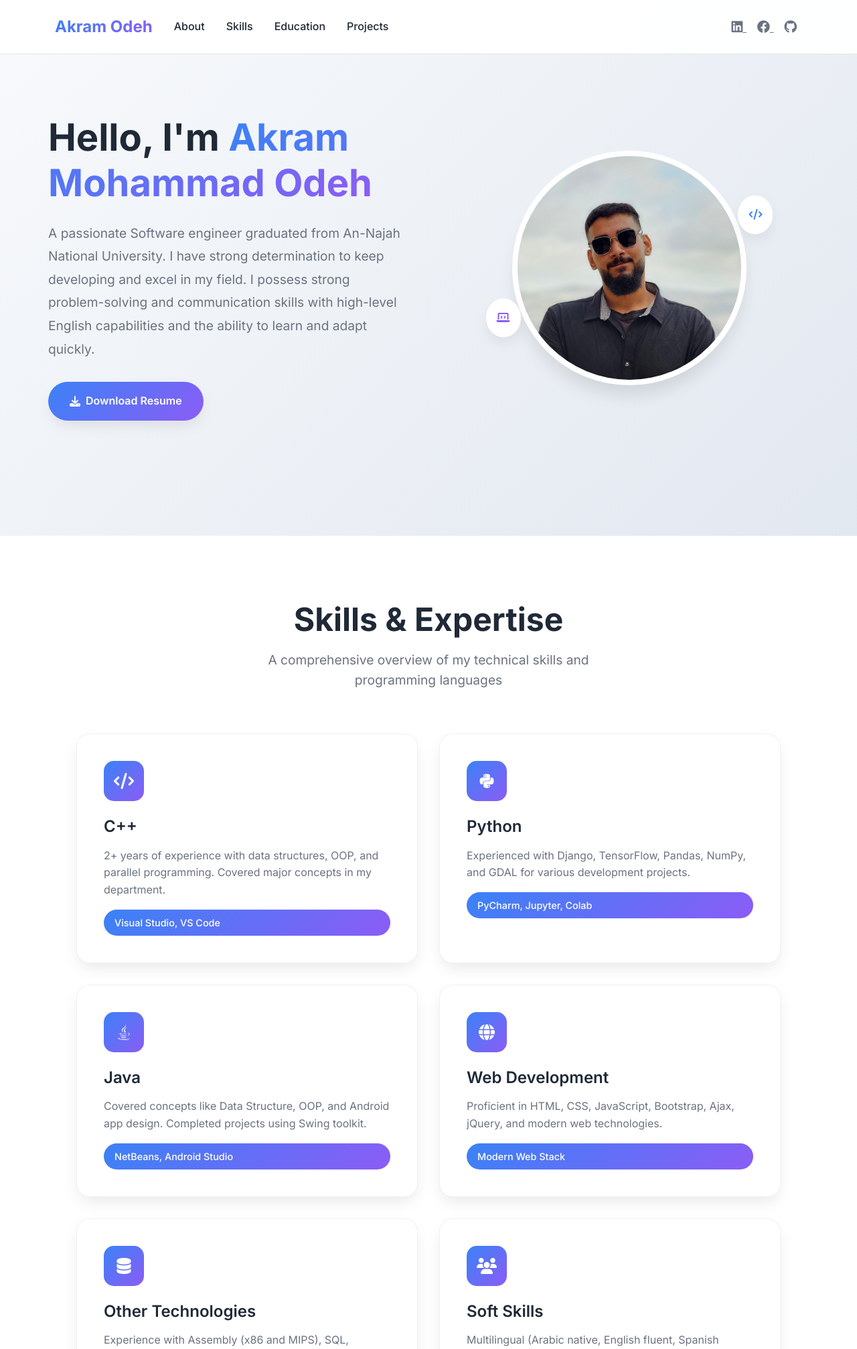
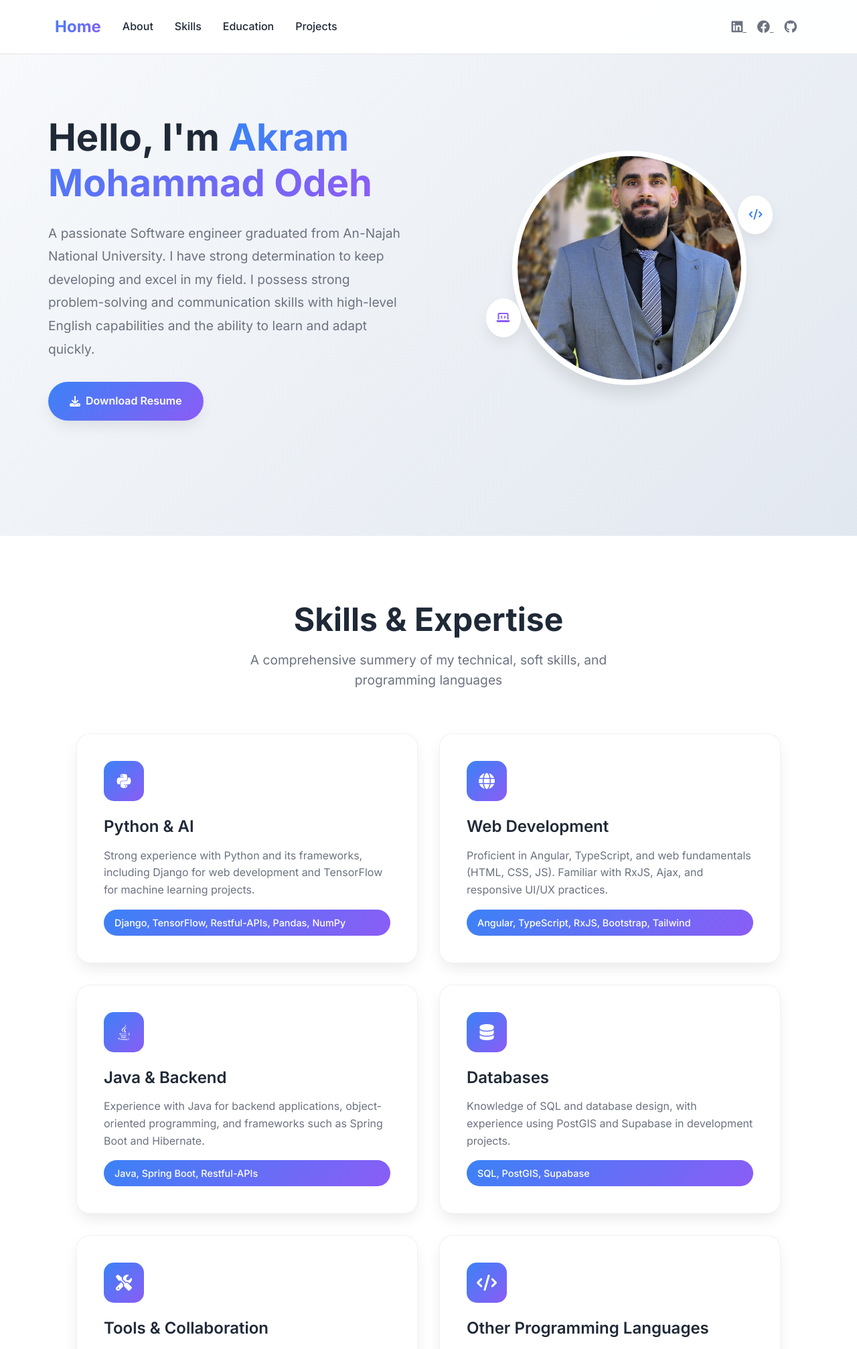
Before and after one commit to Akram0d/portfolio, a Django app: page / in a window 1280 px wide. Shown: the top 2014 px of the page at 67% size. Run offline with Django 5.2, Linux system fonts and the light colour scheme.

Commit message:
Updated Skills section

```diff
--- a/templates/index.html
+++ b/templates/index.html
@@ -434,7 +434,7 @@
     <!-- Navigation -->
     <nav class="navbar fixed-top navbar-expand-lg">
         <div class="container">
-            <a class="navbar-brand" href="#about">Akram Odeh</a>
+            <a class="navbar-brand" href="#about">Home</a>
 
             <button class="navbar-toggler" type="button" data-bs-toggle="collapse" data-bs-target="#navbarNav">
                 <span class="navbar-toggler-icon"></span>
@@ -487,7 +487,7 @@
                 </a>
             </div>
             <div class="hero-image">
-<img src="{% static 'media/meee.jpg' %}" alt="Akram Mohammad Odeh" class="profile-img">
+<img src="{% static 'media/me.jpg' %}" alt="Akram Mohammad Odeh" class="profile-img">
                 <div class="floating-icon icon-1">
                     <i class="fas fa-code" style="color: var(--primary-color);"></i>
                 </div>
@@ -503,64 +503,81 @@
         <div class="container">
             <div class="section-title">
                 <h2>Skills & Expertise</h2>
-                <p>A comprehensive overview of my technical skills and programming languages</p>
+                <p>A comprehensive summery of my technical, soft skills, and programming languages</p>
             </div>
 
           <div class="skills-grid">
-                <div class="skill-card">
-                    <div class="skill-icon">
-                        <i class="fas fa-code"></i>
-                    </div>
-                    <h3>C++</h3>
-                    <p>2+ years of experience with data structures, OOP, and parallel programming. Covered major concepts in my department.</p>
-                    <div class="skill-badge">Visual Studio, VS Code</div>
-                </div>
-
+    <!-- Python & AI -->
     <div class="skill-card">
         <div class="skill-icon">
             <i class="fab fa-python"></i>
         </div>
-                    <h3>Python</h3>
-                    <p>Experienced with Django, TensorFlow, Pandas, NumPy, and GDAL for various development projects.</p>
-                    <div class="skill-badge">PyCharm, Jupyter, Colab</div>
+        <h3>Python & AI</h3>
+        <p>Strong experience with Python and its frameworks, including Django for web development and TensorFlow for machine learning projects.</p>
+        <div class="skill-badge">Django, TensorFlow, Restful-APIs, Pandas, NumPy</div>
     </div>
 
-                <div class="skill-card">
-                    <div class="skill-icon">
-                        <i class="fab fa-java"></i>
-                    </div>
-                    <h3>Java</h3>
-                    <p>Covered concepts like Data Structure, OOP, and Android app design. Completed projects using Swing toolkit.</p>
-                    <div class="skill-badge">NetBeans, Android Studio</div>
-                </div>
-
+    <!-- Web Development -->
     <div class="skill-card">
         <div class="skill-icon">
             <i class="fas fa-globe"></i>
         </div>
         <h3>Web Development</h3>
-                    <p>Proficient in HTML, CSS, JavaScript, Bootstrap, Ajax, jQuery, and modern web technologies.</p>
-                    <div class="skill-badge">Modern Web Stack</div>
+        <p>Proficient in Angular, TypeScript, and web fundamentals (HTML, CSS, JS). Familiar with RxJS, Ajax, and responsive UI/UX practices.</p>
+        <div class="skill-badge">Angular, TypeScript, RxJS, Bootstrap, Tailwind</div>
     </div>
 
+    <!-- Java & Backend -->
+    <div class="skill-card">
+        <div class="skill-icon">
+            <i class="fab fa-java"></i>
+        </div>
+        <h3>Java & Backend</h3>
+        <p>Experience with Java for backend applications, object-oriented programming, and frameworks such as Spring Boot and Hibernate.</p>
+        <div class="skill-badge">Java, Spring Boot, Restful-APIs</div>
+    </div>
+
+    <!-- Databases -->
     <div class="skill-card">
         <div class="skill-icon">
             <i class="fas fa-database"></i>
         </div>
-                    <h3>Other Technologies</h3>
-                    <p>Experience with Assembly (x86 and MIPS), SQL, PostGIS, and version control with Git.</p>
-                    <div class="skill-badge">Various Tools</div>
+        <h3>Databases</h3>
+        <p>Knowledge of SQL and database design, with experience using PostGIS and Supabase in development projects.</p>
+        <div class="skill-badge">SQL, PostGIS, Supabase</div>
     </div>
 
+    <!-- Tools & Collaboration -->
+    <div class="skill-card">
+        <div class="skill-icon">
+            <i class="fas fa-tools"></i>
+        </div>
+        <h3>Tools & Collaboration</h3>
+        <p>Hands-on experience with Git for version control, Postman for API testing, and Figma for UI/UX design.</p>
+        <div class="skill-badge">Git, Postman, Figma</div>
+    </div>
+
+    <!-- Other Programming -->
+    <div class="skill-card">
+        <div class="skill-icon">
+            <i class="fas fa-code"></i>
+        </div>
+        <h3>Other Programming Languages</h3>
+        <p>Worked with C and C++ for data structures and algorithms, as well as low-level programming in Assembly (x86/MIPS).</p>
+        <div class="skill-badge">C, C++, Assembly</div>
+    </div>
+
+    <!-- Soft Skills -->
     <div class="skill-card">
         <div class="skill-icon">
             <i class="fas fa-users"></i>
         </div>
         <h3>Soft Skills</h3>
-                    <p>Multilingual (Arabic native, English fluent, Spanish basic), problem-solving, communication, and fast learning abilities.</p>
-                    <div class="skill-badge">Leadership & Teamwork</div>
+        <p>Problem-solving mindset, Great communication skills, and adaptability under pressure. Fast learner and team player with multilingual abilities.</p>
+        <div class="skill-badge">Native Arabic, Fluent English</div>
     </div>
 </div>
+
         </div>
     </section>
 
@@ -573,6 +590,29 @@
         </div>
 
         <div class="timeline">
+            <!-- English Access Program -->
+            <div class="timeline-item">
+                <div class="timeline-content">
+                    <div class="timeline-year">2016-2018</div>
+                    <h3>English Access Micro Scholarship Program</h3>
+                    <div class="institution">American Consulate Program</div>
+                    <div class="location">2-year English development scholarship. Scored 9 at the IELTS test.<br>Qalqilya, Palestine</div>
+                </div>
+                <div class="timeline-dot"></div>
+            </div>
+
+            <!-- Kotlin Course -->
+            <div class="timeline-item">
+                <div class="timeline-content">
+                    <div class="timeline-year">2018-2019</div>
+                    <h3>Kotlin Programming Course</h3>
+                    <div class="institution">Palestinian Ministry of Education</div>
+                    <div class="location">5-month intensive Kotlin programming course with completed projects.</div>
+                </div>
+                <div class="timeline-dot"></div>
+            </div>
+
+            <!-- High School -->
             <div class="timeline-item">
                 <div class="timeline-content">
                     <div class="timeline-year">2017-2020</div>
@@ -583,26 +623,7 @@
                 <div class="timeline-dot"></div>
             </div>
 
-                <div class="timeline-item">
-                    <div class="timeline-content">
-                        <div class="timeline-year">2016-2018</div>
-                        <h3>English Access Micro Scholarship Program</h3>
-                        <div class="institution">American Consulate Program</div>
-                        <div class="location">2-year English development scholarship. Scored 9 at the IELTS test.</div>
-                    </div>
-                    <div class="timeline-dot"></div>
-                </div>
-
-                <div class="timeline-item">
-                    <div class="timeline-content">
-                        <div class="timeline-year">2018-2019</div>
-                        <h3>Kotlin Programming Course</h3>
-                        <div class="institution">Palestinian Ministry of Education</div>
-                        <div class="location">5-month intensive Kotlin programming course with completed projects.</div>
-                    </div>
-                    <div class="timeline-dot"></div>
-                </div>
-
+            <!-- University -->
             <div class="timeline-item">
                 <div class="timeline-content">
                     <div class="timeline-year">2021-2024</div>
@@ -613,12 +634,13 @@
                 <div class="timeline-dot"></div>
             </div>
 
+            <!-- AI Nanodegree -->
             <div class="timeline-item">
                 <div class="timeline-content">
-                        <div class="timeline-year">2021-Present</div>
+                    <div class="timeline-year">2025</div>
                     <h3>AI Programming with Python and TensorFlow Nanodegree</h3>
                     <div class="institution">Sponsored by Palestine Launchpad and Google</div>
-                        <div class="location">Currently enrolled, working on advanced AI and machine learning projects.</div>
+                    <div class="location">Worked on advanced AI and machine learning projects and successfully completed them.<br>Online</div>
                 </div>
                 <div class="timeline-dot"></div>
             </div>
```
Also changed, not shown: prf/static/media/me.jpg (added), prf/static/media/meee.jpg (deleted). Lines whose indentation alone changed are shown as unchanged.
